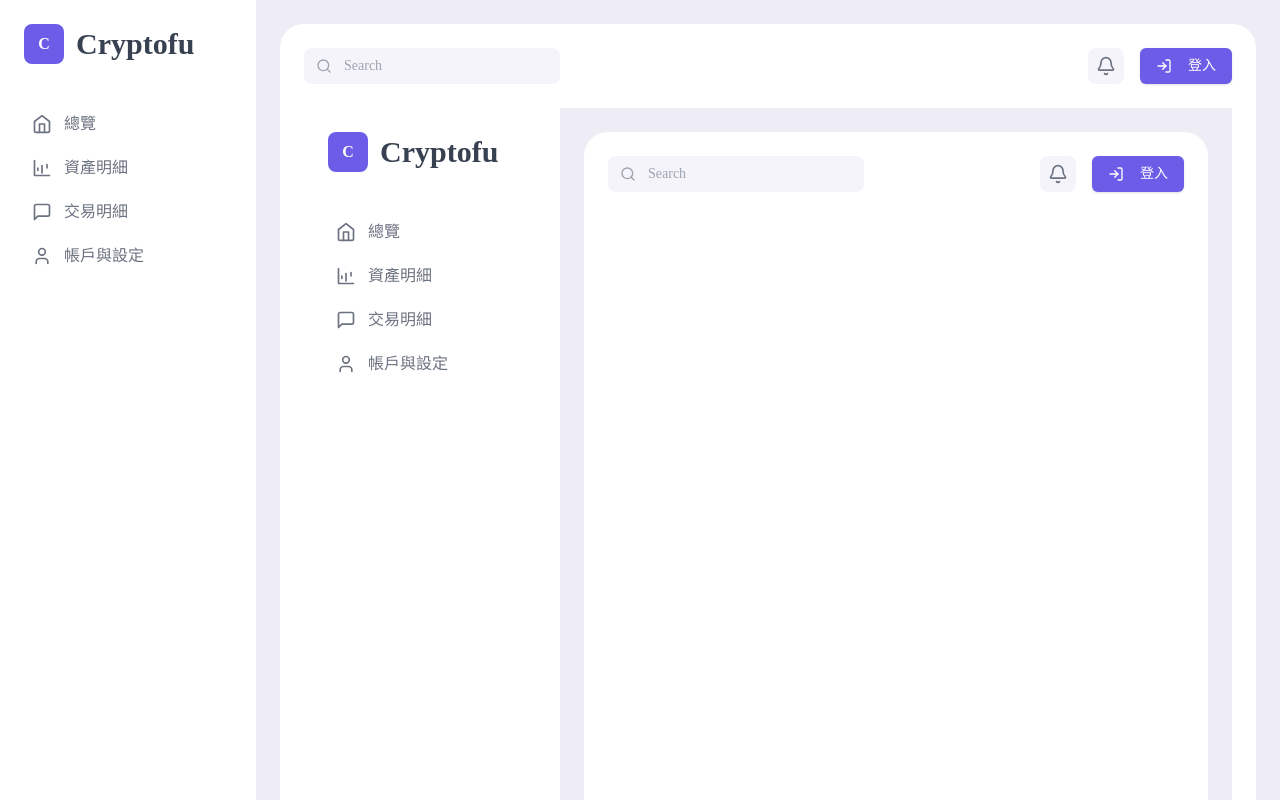
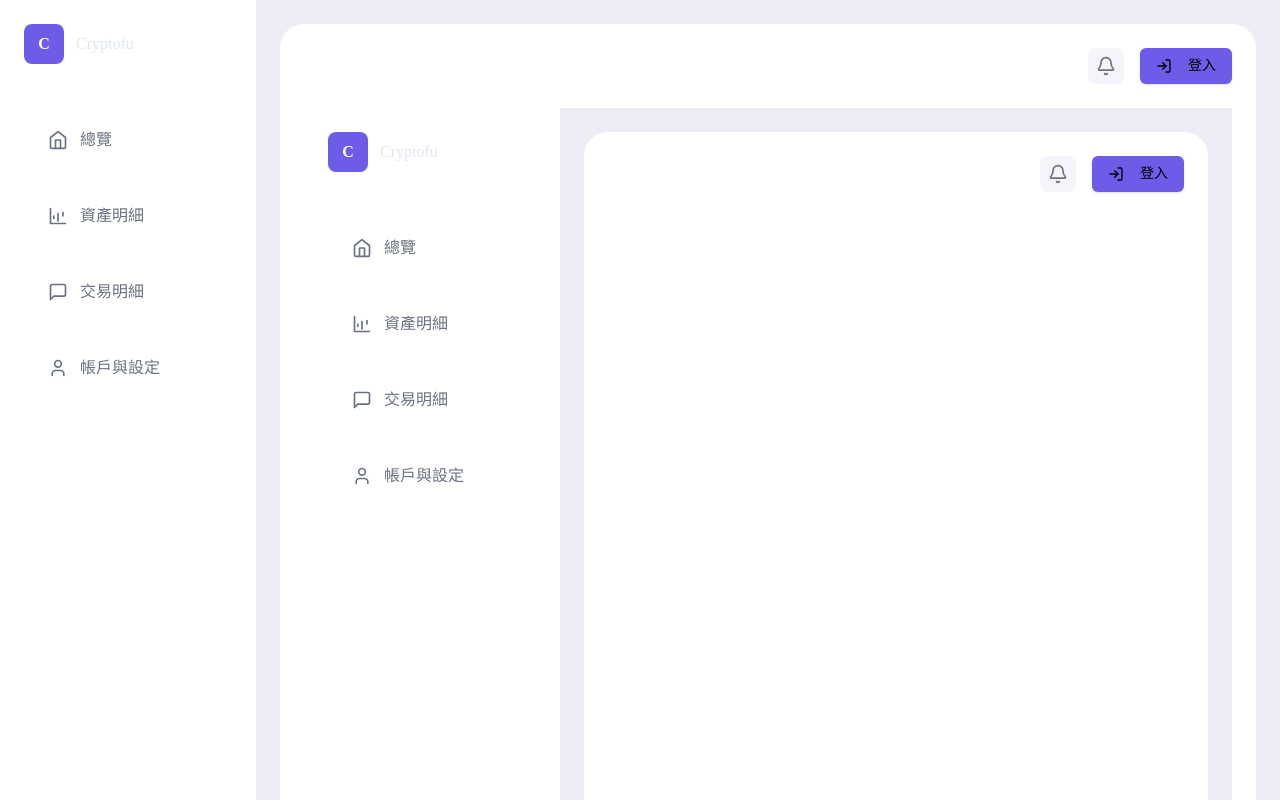
Before and after one commit to party1168/Cryptofu, a Next.js app: page / in a window 1280 px wide. Built offline with nearby package versions, Linux system fonts and the light colour scheme.

Commit message:
feature: 新增RWD

```diff
--- a/app/dashboard/page.tsx
+++ b/app/dashboard/page.tsx
@@ -8,7 +8,7 @@ import { HistoricalPerformanceChart } from "./historical-performance-chart";
 export default function Dashboard() {
   return (
     <div>
-      <div className="grid grid-cols-2 gap-6">
+    <div className="grid md:grid-cols-2 gap-4 lg:gap-6">
         {/* First Row */}
         <div className="col-span-1">
           <PriceChangeChart />
@@ -18,11 +18,11 @@ export default function Dashboard() {
           <ReturnRate />
         </div>
 
-        <div className="col-span-1">
+        <div className="col-span-1 md:col-span-2 xl:col-span-1">
           <HistoricalPerformanceChart />
         </div>
         {/* Second Row */}
-        <div className="col-span-1">
+        <div className="col-span-1 md:col-span-2 xl:col-span-1">
           <CurrentHoldings />
         </div>
       </div>
--- a/components/auth/login-page.tsx
+++ b/components/auth/login-page.tsx
@@ -36,39 +36,36 @@ export function LoginPage() {
   };
 
   return (
-    <div className="min-h-screen bg-[#eeedf5] flex items-center justify-center p-6">
-      <div className="w-full max-w-md">
+    <div className="min-h-screen bg-[#eeedf5] flex items-center justify-center p-4 sm:p-6">
+      <div className="w-full max-w-sm sm:max-w-md">
         {/* Logo Section */}
-        <div className="text-center mb-8">
-          <div className="flex items-center justify-center gap-3 mb-4">
-            <div className="bg-[#6c5ce7] w-12 h-12 rounded-xl flex items-center justify-center">
-              <span className="text-white font-bold text-xl">C</span>
+        <div className="text-center mb-6 sm:mb-8">
+          <div className="flex items-center justify-center gap-2 sm:gap-3 mb-3 sm:mb-4">
+            <div className="bg-[#6c5ce7] w-10 h-10 sm:w-12 sm:h-12 rounded-xl flex items-center justify-center">
+              <span className="text-white font-bold text-lg sm:text-xl">C</span>
             </div>
-            <span className="text-2xl font-bold text-gray-800">Cryptofu</span>
+            <span className="text-xl sm:text-2xl font-bold text-gray-800">Cryptofu</span>
           </div>
-          <p className="text-gray-600">歡迎回來，請登入您的帳戶</p>
+          <p className="text-sm sm:text-base text-gray-600">歡迎回來，請登入您的帳戶</p>
         </div>
 
         {/* Login Form */}
-        <div className="bg-white rounded-3xl p-8 shadow-sm">
-          <form onSubmit={handleSubmit} className="space-y-6">
+        <div className="bg-white rounded-2xl sm:rounded-3xl p-6 sm:p-8 shadow-sm">
+          <form onSubmit={handleSubmit} className="space-y-5 sm:space-y-6">
             {/* Email Field */}
             <div className="space-y-2">
-              <label
-                htmlFor="email"
-                className="text-sm font-medium text-gray-700"
-              >
+              <label htmlFor="email" className="text-sm font-medium text-gray-700">
                 電子郵件
               </label>
               <div className="relative">
-                <Mail className="absolute left-3 top-1/2 transform -translate-y-1/2 text-gray-400 h-5 w-5" />
+                <Mail className="absolute left-3 top-1/2 transform -translate-y-1/2 text-gray-400 h-4 w-4 sm:h-5 sm:w-5" />
                 <Input
                   id="email"
                   type="email"
                   value={email}
                   onChange={(e) => setEmail(e.target.value)}
                   placeholder="請輸入您的電子郵件"
-                  className="pl-10 bg-[#f5f4fa] border-0 rounded-lg h-12"
+                  className="pl-9 sm:pl-10 bg-[#f5f4fa] border-0 rounded-lg h-10 sm:h-12 text-sm sm:text-base"
                   required
                 />
               </div>
@@ -76,21 +73,18 @@ export function LoginPage() {
 
             {/* Password Field */}
             <div className="space-y-2">
-              <label
-                htmlFor="password"
-                className="text-sm font-medium text-gray-700"
-              >
+              <label htmlFor="password" className="text-sm font-medium text-gray-700">
                 密碼
               </label>
               <div className="relative">
-                <Lock className="absolute left-3 top-1/2 transform -translate-y-1/2 text-gray-400 h-5 w-5" />
+                <Lock className="absolute left-3 top-1/2 transform -translate-y-1/2 text-gray-400 h-4 w-4 sm:h-5 sm:w-5" />
                 <Input
                   id="password"
                   type={showPassword ? "text" : "password"}
                   value={password}
                   onChange={(e) => setPassword(e.target.value)}
                   placeholder="請輸入您的密碼"
-                  className="pl-10 pr-10 bg-[#f5f4fa] border-0 rounded-lg h-12"
+                  className="pl-9 sm:pl-10 pr-9 sm:pr-10 bg-[#f5f4fa] border-0 rounded-lg h-10 sm:h-12 text-sm sm:text-base"
                   required
                 />
                 <button
@@ -99,27 +93,21 @@ export function LoginPage() {
                   className="absolute right-3 top-1/2 transform -translate-y-1/2 text-gray-400 hover:text-gray-600"
                 >
                   {showPassword ? (
-                    <EyeOff className="h-5 w-5" />
+                    <EyeOff className="h-4 w-4 sm:h-5 sm:w-5" />
                   ) : (
-                    <Eye className="h-5 w-5" />
+                    <Eye className="h-4 w-4 sm:h-5 sm:w-5" />
                   )}
                 </button>
               </div>
             </div>
 
             {/* Remember Me & Forgot Password */}
-            <div className="flex items-center justify-between">
+            <div className="flex flex-col sm:flex-row sm:items-center sm:justify-between gap-3 sm:gap-0">
               <label className="flex items-center">
-                <input
-                  type="checkbox"
-                  className="rounded border-gray-300 text-[#6c5ce7] focus:ring-[#6c5ce7]"
-                />
+                <input type="checkbox" className="rounded border-gray-300 text-[#6c5ce7] focus:ring-[#6c5ce7]" />
                 <span className="ml-2 text-sm text-gray-600">記住我</span>
               </label>
-              <button
-                type="button"
-                className="text-sm text-[#6c5ce7] hover:text-[#5d4ed6]"
-              >
+              <button type="button" className="text-sm text-[#6c5ce7] hover:text-[#5d4ed6] text-left sm:text-right">
                 忘記密碼？
               </button>
             </div>
@@ -128,14 +116,13 @@ export function LoginPage() {
             <Button
               type="submit"
               disabled={isLoading}
-              className="w-full bg-[#6c5ce7] hover:bg-[#5d4ed6] h-12 rounded-lg font-medium"
+              className="w-full bg-[#6c5ce7] hover:bg-[#5d4ed6] h-10 sm:h-12 rounded-lg font-medium text-sm sm:text-base"
             >
               {isLoading ? "登入中..." : "登入"}
             </Button>
           </form>
-
           {/* Sign Up Link */}
-          <div className="mt-6 text-center">
+          <div className="mt-5 sm:mt-6 text-center">
             <span className="text-sm text-gray-600">還沒有帳戶？</span>
             <button
               type="button"
@@ -148,15 +135,12 @@ export function LoginPage() {
         </div>
 
         {/* Back to Dashboard */}
-        <div className="mt-6 text-center">
-          <button
-            onClick={onBackToDashboard}
-            className="text-sm text-gray-600 hover:text-gray-800"
-          >
+        <div className="mt-5 sm:mt-6 text-center">
+          <button onClick={onBackToDashboard} className="text-sm text-gray-600 hover:text-gray-800">
             ← 返回儀表板
           </button>
         </div>
       </div>
     </div>
-  );
+  )
 }
--- a/components/auth/register-page.tsx
+++ b/components/auth/register-page.tsx
@@ -7,7 +7,6 @@ import { Eye, EyeOff, Mail, Lock, CheckCircle, XCircle } from "lucide-react";
 import { Button } from "@/components/ui/button";
 import { Input } from "@/components/ui/input";
 import { useRouter } from "next/navigation";
-
 
 export function RegisterPage() {
   const [email, setEmail] = useState("");
@@ -53,22 +52,24 @@ export function RegisterPage() {
   };
 
   return (
-    <div className="min-h-screen bg-[#eeedf5] flex items-center justify-center p-6">
-      <div className="w-full max-w-md">
+    <div className="min-h-screen bg-[#eeedf5] flex items-center justify-center p-4 sm:p-6">
+      <div className="w-full max-w-sm sm:max-w-md">
         {/* Logo Section */}
-        <div className="text-center mb-8">
-          <div className="flex items-center justify-center gap-3 mb-4">
-            <div className="bg-[#6c5ce7] w-12 h-12 rounded-xl flex items-center justify-center">
-              <span className="text-white font-bold text-xl">F</span>
+        <div className="text-center mb-6 sm:mb-8">
+          <div className="flex items-center justify-center gap-2 sm:gap-3 mb-3 sm:mb-4">
+            <div className="bg-[#6c5ce7] w-10 h-10 sm:w-12 sm:h-12 rounded-xl flex items-center justify-center">
+              <span className="text-white font-bold text-lg sm:text-xl">F</span>
             </div>
-            <span className="text-2xl font-bold text-gray-800">Cryptofu</span>
+            <span className="text-xl sm:text-2xl font-bold text-gray-800">
+              Cryptofu
+            </span>
           </div>
           <p className="text-gray-600">建立您的新帳戶</p>
         </div>
 
         {/* Register Form */}
-        <div className="bg-white rounded-3xl p-8 shadow-sm">
-          <form onSubmit={handleSubmit} className="space-y-6">
+        <div className="bg-white rounded-2xl sm:rounded-3xl p-6 sm:p-8 shadow-sm">
+          <form onSubmit={handleSubmit} className="space-y-5 sm:space-y-6">
             {/* Email Field */}
             <div className="space-y-2">
               <label
@@ -78,14 +79,14 @@ export function RegisterPage() {
                 電子郵件
               </label>
               <div className="relative">
-                <Mail className="absolute left-3 top-1/2 transform -translate-y-1/2 text-gray-400 h-5 w-5" />
+                <Mail className="absolute left-3 top-1/2 transform -translate-y-1/2 text-gray-400 h-4 w-4 sm:h-5 sm:w-5" />
                 <Input
                   id="email"
                   type="email"
                   value={email}
                   onChange={(e) => setEmail(e.target.value)}
                   placeholder="請輸入您的電子郵件"
-                  className="pl-10 bg-[#f5f4fa] border-0 rounded-lg h-12"
+                  className="pl-9 sm:pl-10 bg-[#f5f4fa] border-0 rounded-lg h-10 sm:h-12 text-sm sm:text-base"
                   required
                 />
               </div>
@@ -100,14 +101,14 @@ export function RegisterPage() {
                 密碼
               </label>
               <div className="relative">
-                <Lock className="absolute left-3 top-1/2 transform -translate-y-1/2 text-gray-400 h-5 w-5" />
+                <Lock className="absolute left-3 top-1/2 transform -translate-y-1/2 text-gray-400 h-4 w-4 sm:h-5 sm:w-5" />
                 <Input
                   id="password"
                   type={showPassword ? "text" : "password"}
                   value={password}
                   onChange={(e) => setPassword(e.target.value)}
                   placeholder="請輸入您的密碼"
-                  className="pl-10 pr-10 bg-[#f5f4fa] border-0 text-gray-700 rounded-lg h-12"
+                  className="pl-9 sm:pl-10 pr-9 sm:pr-10 bg-[#f5f4fa] border-0 rounded-lg h-10 sm:h-12 text-sm sm:text-base"
                   required
                 />
                 <button
@@ -116,9 +117,9 @@ export function RegisterPage() {
                   className="absolute right-3 top-1/2 transform -translate-y-1/2 text-gray-400 hover:text-gray-600"
                 >
                   {showPassword ? (
-                    <EyeOff className="h-5 w-5" />
+                    <EyeOff className="h-4 w-4 sm:h-5 sm:w-5" />
                   ) : (
-                    <Eye className="h-5 w-5" />
+                    <Eye className="h-4 w-4 sm:h-5 sm:w-5" />
                   )}
                 </button>
               </div>
@@ -128,9 +129,9 @@ export function RegisterPage() {
                 <div className="mt-2 space-y-1">
                   <div className="flex items-center gap-2 text-xs">
                     {passwordValidation.minLength ? (
-                      <CheckCircle className="h-3 w-3 text-green-500" />
+                      <CheckCircle className="h-3 w-3 text-green-500 flex-shrink-0" />
                     ) : (
-                      <XCircle className="h-3 w-3 text-red-500" />
+                      <XCircle className="h-3 w-3 text-red-500 flex-shrink-0" />
                     )}
                     <span
                       className={
@@ -144,9 +145,9 @@ export function RegisterPage() {
                   </div>
                   <div className="flex items-center gap-2 text-xs">
                     {passwordValidation.hasNumber ? (
-                      <CheckCircle className="h-3 w-3 text-green-500" />
+                      <CheckCircle className="h-3 w-3 text-green-500 flex-shrink-0" />
                     ) : (
-                      <XCircle className="h-3 w-3 text-red-500" />
+                      <XCircle className="h-3 w-3 text-red-500 flex-shrink-0" />
                     )}
                     <span
                       className={
@@ -160,9 +161,9 @@ export function RegisterPage() {
                   </div>
                   <div className="flex items-center gap-2 text-xs">
                     {passwordValidation.hasLetter ? (
-                      <CheckCircle className="h-3 w-3 text-green-500" />
+                      <CheckCircle className="h-3 w-3 text-green-500 flex-shrink-0" />
                     ) : (
-                      <XCircle className="h-3 w-3 text-red-500" />
+                      <XCircle className="h-3 w-3 text-red-500 flex-shrink-0" />
                     )}
                     <span
                       className={
@@ -187,14 +188,14 @@ export function RegisterPage() {
                 確認密碼
               </label>
               <div className="relative">
-                <Lock className="absolute left-3 top-1/2 transform -translate-y-1/2 text-gray-400 h-5 w-5" />
+                <Lock className="absolute left-3 top-1/2 transform -translate-y-1/2 text-gray-400 h-4 w-4 sm:h-5 sm:w-5" />
                 <Input
                   id="confirmPassword"
                   type={showConfirmPassword ? "text" : "password"}
                   value={confirmPassword}
                   onChange={(e) => setConfirmPassword(e.target.value)}
                   placeholder="請再次輸入您的密碼"
-                  className="pl-10 pr-10 bg-[#f5f4fa] border-0 text-gray-700 rounded-lg h-12"
+                  className="pl-9 sm:pl-10 pr-9 sm:pr-10 bg-[#f5f4fa] border-0 rounded-lg h-10 sm:h-12 text-sm sm:text-base"
                   required
                 />
                 <button
@@ -203,9 +204,9 @@ export function RegisterPage() {
                   className="absolute right-3 top-1/2 transform -translate-y-1/2 text-gray-400 hover:text-gray-600"
                 >
                   {showConfirmPassword ? (
-                    <EyeOff className="h-5 w-5" />
+                    <EyeOff className="h-4 w-4 sm:h-5 sm:w-5" />
                   ) : (
-                    <Eye className="h-5 w-5" />
+                    <Eye className="h-4 w-4 sm:h-5 sm:w-5" />
                   )}
                 </button>
               </div>
@@ -215,12 +216,12 @@ export function RegisterPage() {
                 <div className="flex items-center gap-2 text-xs mt-2">
                   {isPasswordMatch ? (
                     <>
-                      <CheckCircle className="h-3 w-3 text-green-500" />
+                      <CheckCircle className="h-3 w-3 text-green-500 flex-shrink-0" />
                       <span className="text-green-600">密碼匹配</span>
                     </>
                   ) : (
                     <>
-                      <XCircle className="h-3 w-3 text-red-500" />
+                      <XCircle className="h-3 w-3 text-red-500 flex-shrink-0" />
                       <span className="text-red-600">密碼不匹配</span>
                     </>
                   )}
@@ -233,7 +234,7 @@ export function RegisterPage() {
               <input
                 type="checkbox"
                 id="terms"
-                className="mt-1 rounded border-gray-300 text-[#6c5ce7] focus:ring-[#6c5ce7]"
+                className="mt-1 rounded border-gray-300 text-[#6c5ce7] focus:ring-[#6c5ce7] flex-shrink-0"
                 required
               />
               <label htmlFor="terms" className="text-sm text-gray-600">
@@ -258,14 +259,14 @@ export function RegisterPage() {
             <Button
               type="submit"
               disabled={!isFormValid || isLoading}
-              className="w-full bg-[#6c5ce7] hover:bg-[#5d4ed6] h-12 rounded-lg font-medium disabled:opacity-50 disabled:cursor-not-allowed"
+              className="w-full bg-[#6c5ce7] hover:bg-[#5d4ed6] h-10 sm:h-12 rounded-lg font-medium disabled:opacity-50 disabled:cursor-not-allowed text-sm sm:text-base"
             >
               {isLoading ? "註冊中..." : "建立帳戶"}
             </Button>
           </form>
 
           {/* Login Link */}
-          <div className="mt-6 text-center">
+          <div className="mt-5 sm:mt-6 text-center">
             <span className="text-sm text-gray-600">已經有帳戶了？</span>
             <button
               type="button"
@@ -278,7 +279,7 @@ export function RegisterPage() {
         </div>
 
         {/* Back to Dashboard */}
-        <div className="mt-6 text-center">
+        <div className="mt-5 sm:mt-6 text-center">
           <button
             onClick={onBackToDashboard}
             className="text-sm text-gray-600 hover:text-gray-800"
--- a/components/layout/client-layout.tsx
+++ b/components/layout/client-layout.tsx
@@ -3,6 +3,7 @@ import { usePathname } from "next/navigation";
 import { Sidebar } from "./sidebar";
 import { Header } from "./header";
 import { useState } from "react";
+import { Menu } from "lucide-react";
 interface User {
   name: string;
   email: string;
@@ -17,17 +18,51 @@ export default function ClientLayout({
   const hideLayout = ["/login", "/register"].includes(pathname);
   const [isLoggedIn, setIsLoggedIn] = useState(false);
   const [user, setUser] = useState<User | null>(null);
+  const [isSidebarOpen, setIsSidebarOpen] = useState(false);
   if (hideLayout) {
     return children;
   }
 
   return (
-    <div className="flex h-screen bg-[#eeedf5]">
-      <Sidebar />
-      <div className="flex-1 p-6 overflow-auto">
-        <div className="bg-white rounded-3xl p-6 min-h-full">
-          <Header isLoggedIn={isLoggedIn} user={user} />
-          {children}
+    <div className="flex h-screen bg-[#eeedf5] overflow-hidden">
+      {/* Mobile Sidebar Overlay */}
+      {isSidebarOpen && (
+        <div
+          className="fixed inset-0 bg-black bg-opacity-50 z-40 lg:hidden"
+          onClick={() => setIsSidebarOpen(false)}
+        />
+      )}
+      <div
+        className={`fixed lg:relative lg:translate-x-0 transition-transform duration-300 ease-in-out z-50 ${
+          isSidebarOpen ? "translate-x-0" : "-translate-x-full"
+        } lg:block`}
+      >
+        <Sidebar onClose={() => setIsSidebarOpen(false)} />
+      </div>
+      <div className="flex-1 flex flex-col overflow-hidden">
+        {/* Mobile Header with Menu Button */}
+        <div className="lg:hidden bg-white p-4 shadow-sm">
+          <div className="flex items-center justify-between">
+            <button
+              onClick={() => setIsSidebarOpen(true)}
+              className="p-2 rounded-lg bg-[#f5f4fa]"
+            >
+              <Menu className="h-5 w-5 text-gray-600" />
+            </button>
+            <div className="flex items-center gap-3">
+              <div className="bg-[#6c5ce7] w-8 h-8 rounded-lg flex items-center justify-center">
+                <span className="text-white font-bold text-sm">C</span>
+              </div>
+              <span className="text-lg font-bold">Cryptofu</span>
+            </div>
+            <div className="w-10"></div> {/* Spacer for centering */}
+          </div>
+        </div>
+        <div className="flex-1 p-3 sm:p-4 lg:p-6 overflow-auto">
+          <div className="bg-white rounded-2xl lg:rounded-3xl p-4 sm:p-5 lg:p-6 min-h-full">
+            <Header isLoggedIn={isLoggedIn} user={user} />
+            {children}
+          </div>
         </div>
       </div>
     </div>
--- a/components/layout/header.tsx
+++ b/components/layout/header.tsx
@@ -17,19 +17,17 @@ interface HeaderProps {
 
 export function Header({ isLoggedIn, user }: HeaderProps) {
   const router = useRouter();
+  const onLoginClick = () => {
+    router.push("/login");
+  };
   return (
-    <div className="flex justify-between items-center mb-6">
-      <div className="relative">
-        <Search className="absolute left-3 top-1/2 transform -translate-y-1/2 text-gray-400 h-4 w-4" />
-        <input
-          type="text"
-          placeholder="Search"
-          className="pl-10 pr-4 py-2 bg-[#f5f4fa] rounded-lg text-sm w-64"
-        />
+    <div className="flex flex-col sm:flex-row justify-between items-start sm:items-center gap-4 sm:gap-0 mb-4 lg:mb-6">
+      {/* Search Bar */}
+      <div className="relative w-full sm:w-auto">
       </div>
-      <div className="flex items-center gap-4">
+      <div className="flex items-center gap-2 sm:gap-4 w-full sm:w-auto justify-end">
         <button className="bg-[#f5f4fa] p-2 rounded-lg">
-          <Bell className="h-5 w-5 text-gray-500" />
+        <Bell className="h-4 w-4 lg:h-5 lg:w-5 text-gray-500" />
         </button>
 
         {isLoggedIn ? (
@@ -37,12 +35,9 @@ export function Header({ isLoggedIn, user }: HeaderProps) {
             <span className="text-sm font-medium">{user?.name}</span>
           </div>
         ) : (
-          <Button
-            onClick={() => router.push("/login")}
-            className="bg-[#6c5ce7] hover:bg-[#5d4ed6] text-white"
-          >
-            <LogIn className="mr-2 h-4 w-4" />
-            登入
+          <Button onClick={onLoginClick} className="bg-[#6c5ce7] hover:bg-[#5d4ed6] text-xs lg:text-sm px-3 lg:px-4">
+            <LogIn className="mr-1 lg:mr-2 h-3 w-3 lg:h-4 lg:w-4" />
+            <span className="hidden sm:inline">登入</span>
           </Button>
         )}
       </div>
--- a/components/layout/nav-item.tsx
+++ b/components/layout/nav-item.tsx
@@ -15,7 +15,7 @@ export function NavItem({ id, label, icon, isActive, onClick }: NavItemProps) {
     <li id={id}>
       <button
         onClick={onClick}
-        className={`flex items-center gap-3 w-full p-2 rounded-lg ${
+        className={`flex items-center gap-3 w-full p-6 rounded-lg ${
           isActive ? "text-[#6c5ce7] bg-[#f5f4fa]" : "text-gray-500"
         }`}
       >
--- a/components/layout/sidebar.tsx
+++ b/components/layout/sidebar.tsx
@@ -1,8 +1,8 @@
 "use client";
+import { X } from "lucide-react";
 import { NavItem } from "@/components/layout/nav-item";
 import { usePathname } from "next/navigation";
 import { useRouter } from "next/navigation";
-
 
 const navItems = [
   {
@@ -87,16 +87,28 @@ const navItems = [
     ),
   },
 ];
-export function Sidebar() {
+export function Sidebar({ onClose }: { onClose?: () => void }) {
   const pathname = usePathname().replace("/", "") || "overview";
   const router = useRouter();
   return (
-    <div className="w-64 bg-white p-6 flex flex-col">
-      <div className="flex items-center gap-3 mb-10">
-        <div className="bg-[#6c5ce7] w-10 h-10 rounded-lg flex items-center justify-center">
-          <span className="text-white font-bold">C</span>
+    <div className="w-64 sm:w-72 lg:w-64 bg-white p-4 lg:p-6 flex flex-col h-full">
+      {/* Mobile Close Button */}
+      {onClose && (
+        <div className="flex justify-end mb-4 lg:hidden">
+          <button
+            onClick={onClose}
+            className="p-2 rounded-lg hover:bg-gray-100"
+          >
+            <X className="h-5 w-5 text-gray-500" />
+          </button>
         </div>
-        <span className="text-3xl font-bold text-gray-700">Cryptofu</span>
+      )}
+      {/* Mobile Title */}
+      <div className="flex items-center gap-3 mb-8 lg:mb-10">
+        <div className="bg-[#6c5ce7] w-8 h-8 lg:w-10 lg:h-10 rounded-lg flex items-center justify-center">
+          <span className="text-white font-bold text-sm lg:text-base">C</span>
+        </div>
+        <span className="text-sm lg:text-base font-medium">Cryptofu</span>
       </div>
 
       <nav className="flex-1">
```
